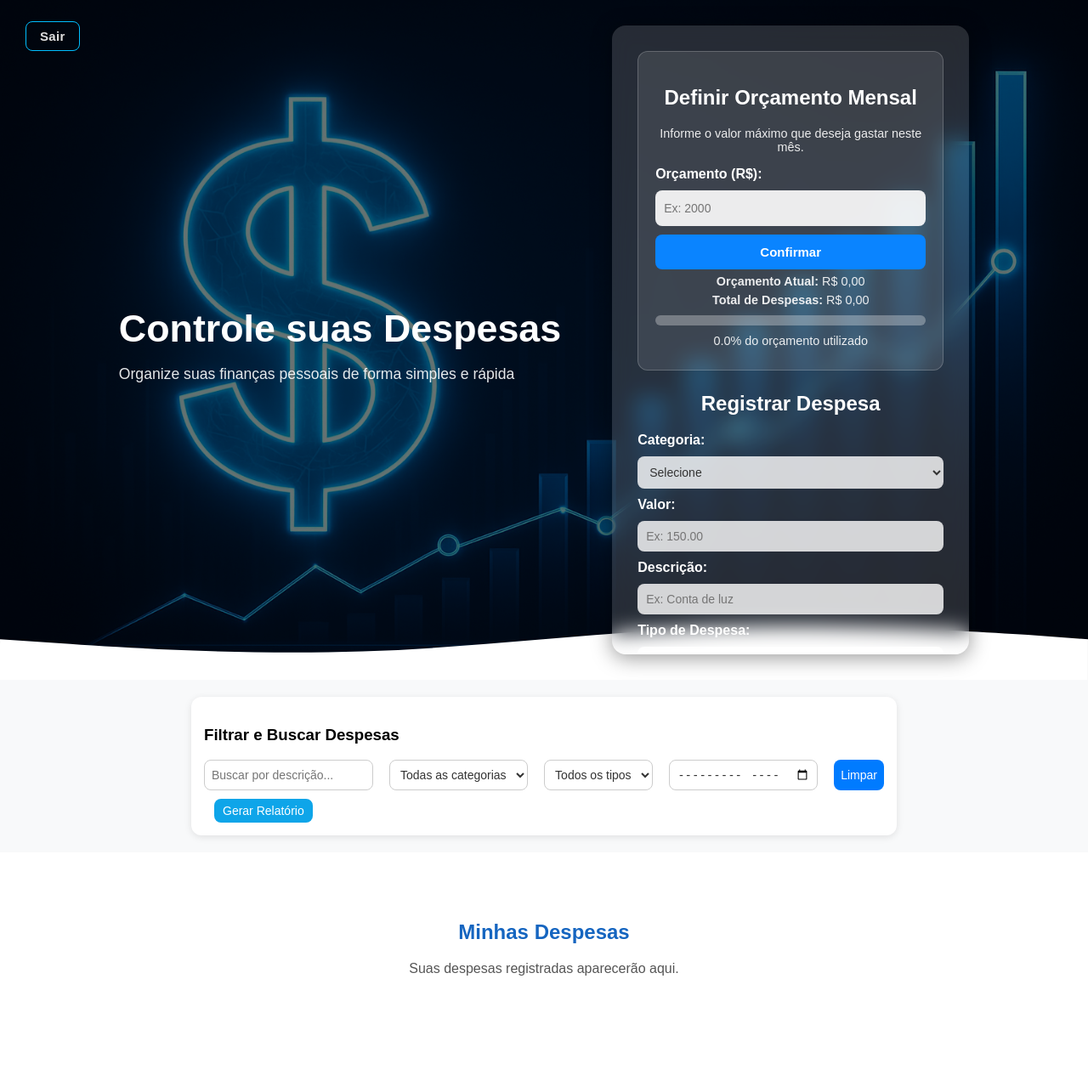
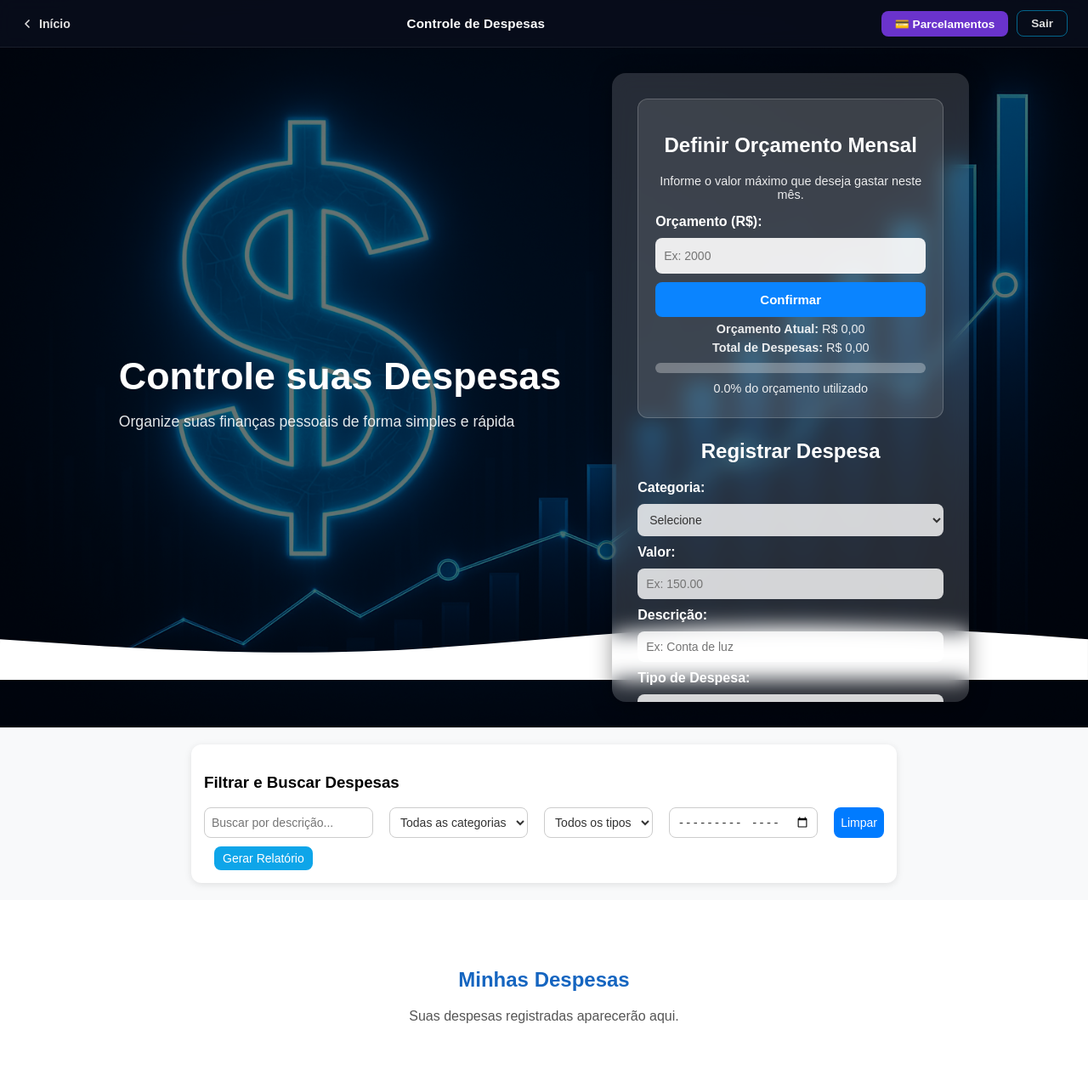
Before and after one commit to VictorHenrique01/controle-gastos-pessoais, a Flask app: page /pagina_inicial in a window 1280 px wide. Shown: the whole page at 85% size. Before the commit the page ends 1148 px from the top, so only its background shows below. Run offline with Flask 3, Linux system fonts and the light colour scheme; the visitor is signed in with stand-in values (Sample User, id 1); data that the repository does not hold is empty.

Commit message:
nova funcionalidade 100%

```diff
--- a/static/despesa.css
+++ b/static/despesa.css
@@ -25,42 +25,85 @@ body {
     z-index: 1000;
 }
 
-/* Ícone de perfil */
-.profile-icon {
-    width: 38px;
-    height: 38px;
-    border-radius: 50%;
-    border: 2px solid rgba(255, 255, 255, 0.4);
-    background-color: white;
-    cursor: pointer;
-    transition: transform 0.3s ease, border-color 0.3s ease;
+/* ======== NAVBAR DESPESAS ======== */
+.despesas-nav {
+    position: fixed;
+    top: 0;
+    left: 0;
+    right: 0;
+    z-index: 1000;
+    display: flex;
+    align-items: center;
+    justify-content: space-between;
+    padding: 12px 24px;
+    background: rgba(10, 15, 30, 0.75);
+    backdrop-filter: blur(10px);
+    -webkit-backdrop-filter: blur(10px);
+    border-bottom: 1px solid rgba(255, 255, 255, 0.08);
 }
 
-.profile-icon:hover {
-    transform: scale(1.1);
-    border-color: #ff4d4d;
+.despesas-nav-back {
+    display: flex;
+    align-items: center;
+    gap: 6px;
+    color: #e0e0e0;
+    text-decoration: none;
+    font-size: 0.88rem;
+    font-weight: 600;
+    transition: color 0.15s;
+}
+.despesas-nav-back:hover { color: #fff; }
+
+.despesas-nav-title {
+    font-size: 0.95rem;
+    font-weight: 700;
+    color: #fff;
+    letter-spacing: 0.01em;
 }
 
-/* Botão de logout */
-.btn-logout {
-    background-color: transparent;
-    color: #e0e0e0;
-    border: 1.5px solid #00BFFF;
-    padding: 8px 16px;
-    border-radius: 8px;
-    font-weight: 600;
-    font-size: 15px;
-    letter-spacing: 0.3px;
-    cursor: pointer;
-    transition: all 0.3s ease;
+.despesas-nav-acoes {
+    display: flex;
+    align-items: center;
+    gap: 10px;
 }
 
-.btn-logout:hover {
-    background-color: #ff4d4d;
-    color: #fff;
-    border-color: #ff4d4d;
+.despesas-nav-btn {
+    padding: 7px 16px;
+    border-radius: 8px;
+    font-size: 0.85rem;
+    font-weight: 600;
+    cursor: pointer;
+    border: none;
+    text-decoration: none;
+    transition: all 0.2s ease;
+    display: inline-flex;
+    align-items: center;
+    gap: 6px;
 }
 
+.despesas-nav-cartao {
+    background: rgba(124, 58, 237, 0.85);
+    color: #fff;
+}
+.despesas-nav-cartao:hover {
+    background: rgba(109, 40, 217, 1);
+}
+
+.despesas-nav-sair {
+    background: transparent;
+    color: #e0e0e0;
+    border: 1.5px solid rgba(0, 191, 255, 0.5);
+}
+.despesas-nav-sair:hover {
+    background: #ff4d4d;
+    border-color: #ff4d4d;
+    color: #fff;
+}
+
+/* Empurra o hero para baixo para não ficar atrás da navbar fixa */
+.hero {
+    padding-top: 56px;
+}
 
 .overlay {
     position: absolute;
--- a/templates/cartao.html
+++ b/templates/cartao.html
@@ -13,12 +13,11 @@
 
     <!-- NAV -->
     <nav class="topnav">
-        <!-- ✅ Corrigido: rota Flask em vez de caminho de arquivo físico -->
-        <a href="/pagina_inicial" class="nav-back">
+        <a href="/" class="nav-back">
             <svg width="18" height="18" viewBox="0 0 24 24" fill="none" stroke="currentColor" stroke-width="2.5" stroke-linecap="round" stroke-linejoin="round">
                 <polyline points="15 18 9 12 15 6"/>
             </svg>
-            Despesas
+            Início
         </a>
         <span class="nav-title">Parcelamentos</span>
         <button id="btnNovaCompra" class="btn-nova-compra">+ Nova compra</button>
@@ -147,7 +146,6 @@
                     <span class="form-hint">Entre 1 e 28</span>
                 </div>
 
-                <!-- Preview de parcelas -->
                 <div id="fc-preview" class="fc-preview hidden">
                     <span class="fc-preview-label">Parcelas</span>
                     <div id="fc-preview-valor" class="fc-preview-valor"></div>
--- a/templates/despesas.html
+++ b/templates/despesas.html
@@ -7,10 +7,25 @@
     <link rel="stylesheet" href="/static/despesa2.css">
 </head>
 <body>
-    <!-- BOTÃO DE PERFIL/LOGOUT -->
-    <div class="user-controls">
-        <button id="btnLogout" class="btn-logout">Sair</button>
-    </div>
+
+    <!-- NAVBAR -->
+    <nav class="despesas-nav">
+        <a href="/" class="despesas-nav-back">
+            <svg width="16" height="16" viewBox="0 0 24 24" fill="none" stroke="currentColor" stroke-width="2.5" stroke-linecap="round" stroke-linejoin="round">
+                <polyline points="15 18 9 12 15 6"/>
+            </svg>
+            Início
+        </a>
+        <span class="despesas-nav-title">Controle de Despesas</span>
+        <div class="despesas-nav-acoes">
+            <a href="/cartao/" class="despesas-nav-btn despesas-nav-cartao">
+                💳 Parcelamentos
+            </a>
+            <button id="btnLogout" class="despesas-nav-btn despesas-nav-sair">
+                Sair
+            </button>
+        </div>
+    </nav>
 
     <div class="hero">
         <div class="overlay"></div>
@@ -177,17 +192,14 @@
         </table>
     </section>
 
-    <!-- ✅ Todos os scripts com barra inicial /static/ para funcionar no Docker -->
     <script src="/static/js/despesas.js"></script>
     <script src="/static/js/orcamento.js"></script>
     <script src="/static/js/despesas2.js"></script>
     <script src="/static/js/relatorio.js"></script>
     <script src="/static/js/recurrence.js"></script>
 
-    <!-- SCRIPT DO BOTÃO LOGOUT -->
     <script>
         document.getElementById("btnLogout").addEventListener("click", async () => {
-            // ✅ Limpa sessão Flask no back-end antes de redirecionar
             await fetch("/usuarios/logout", { method: "POST" });
             localStorage.removeItem("usuarioLogado");
             window.location.href = "/";
```
Also changed, not shown: migrations/versions/2ed2e35cd593_adiciona_tabelas_compras_cartao_e_.py (added, +51 -0 lines), static/js/cartao.js (+313 -0 lines).
